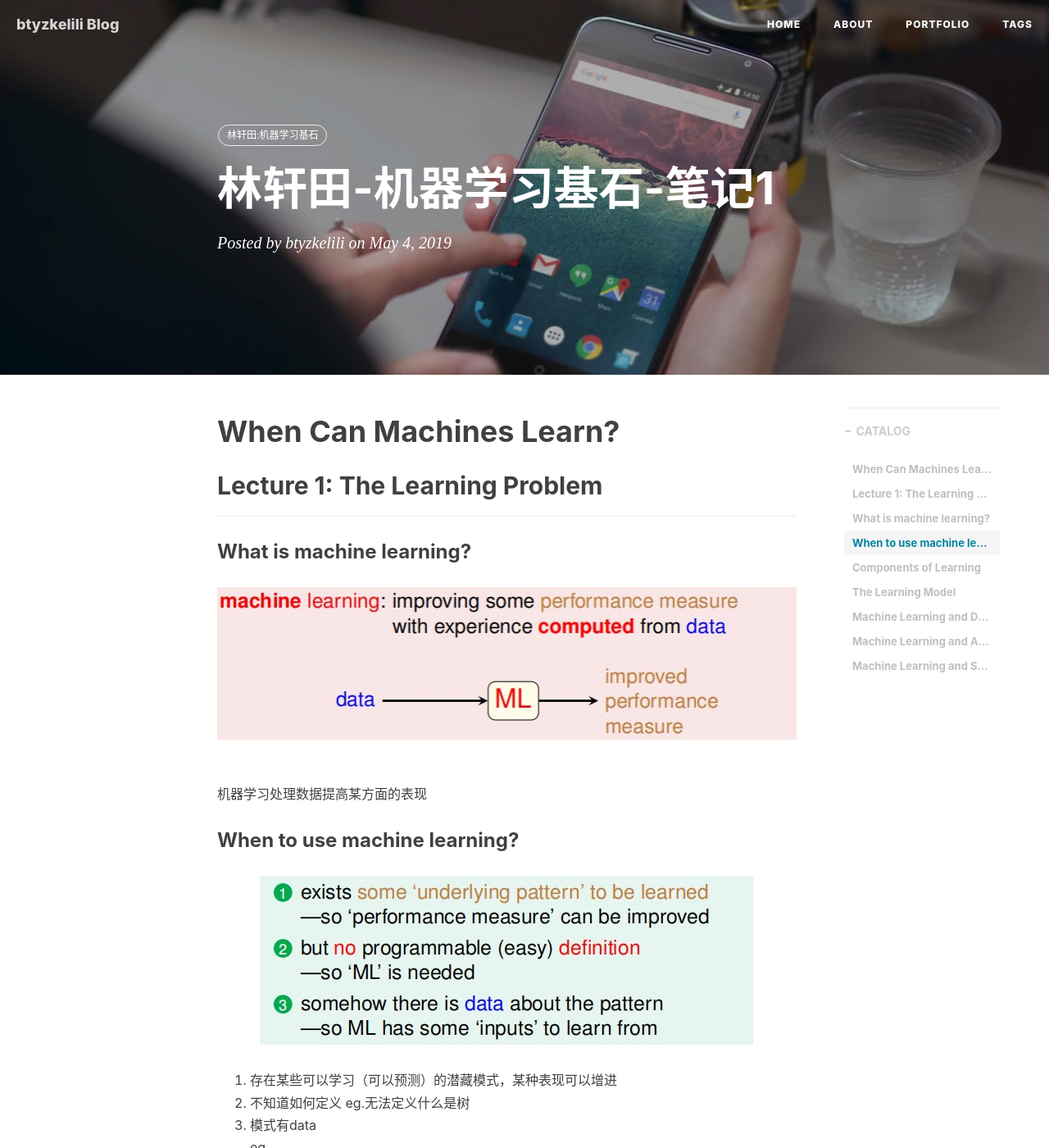
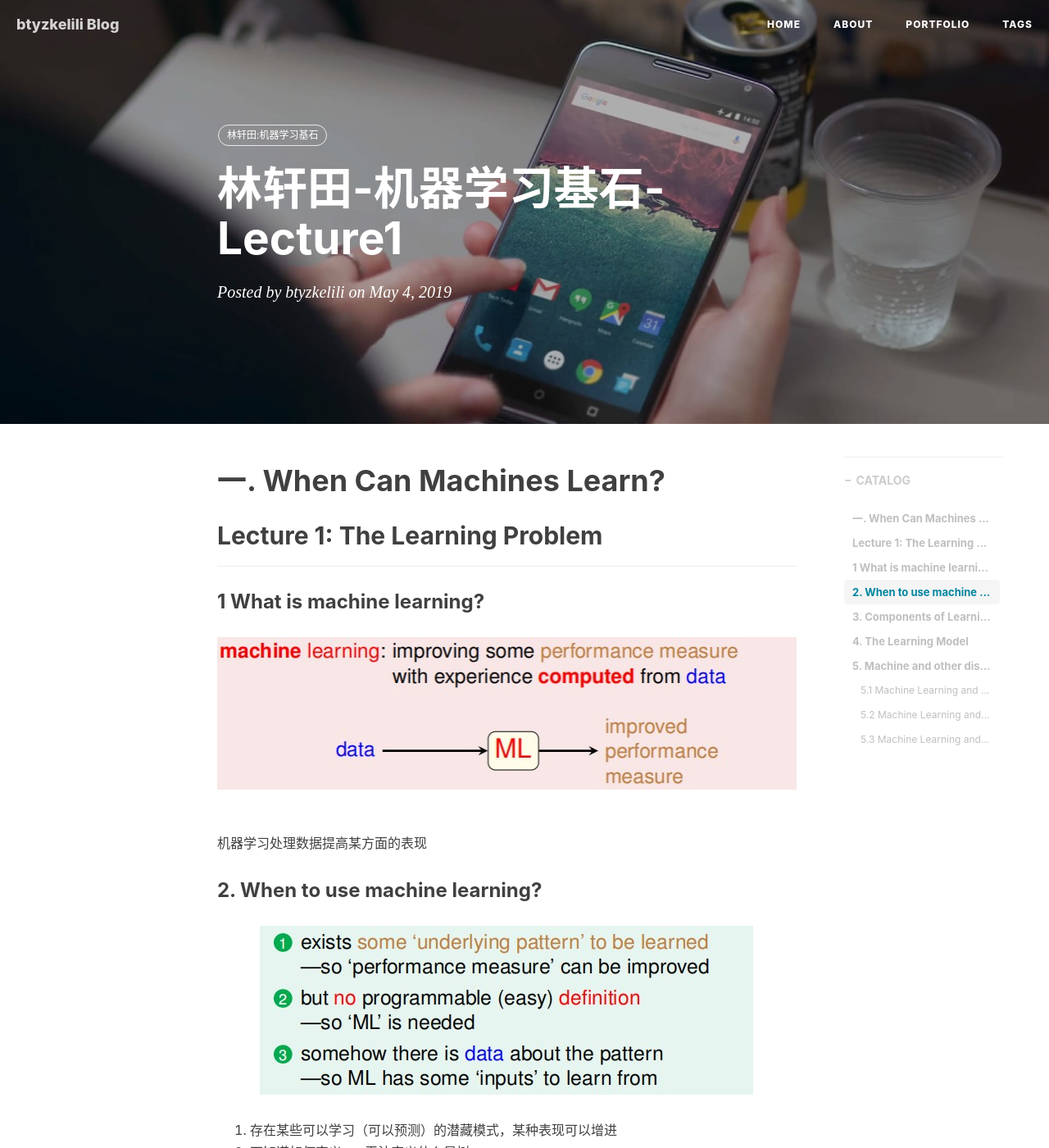
Before and after one commit to btyzkelili/btyzkelili.github.io, a Jekyll site: the page built from _posts/2019-05-03-linxuantian-jishi-1.markdown, in a window 1280 px wide and 1400 px high. Shown: the whole window at 82% size. Built offline with Jekyll 4.4.1, drawn with Linux system fonts in a browser that asks for light colours; nearby versions of some CDN libraries; comment, search, counter and statistics services are not loaded; some of the changed text lies outside the part shown.

Commit message:
add post 2019-05-03-linxuantian-jishi-1

```diff
--- a/_posts/2019-05-03-linxuantian-jishi-1.markdown
+++ b/_posts/2019-05-03-linxuantian-jishi-1.markdown
@@ -1,6 +1,6 @@
 ---
 layout:     post
-title:      "林轩田-机器学习基石-笔记1"
+title:      "林轩田-机器学习基石-Lecture1"
 subtitle:   ""
 date:       2019-05-04 12:00:00
 author:     "btyzkelili"
@@ -10,14 +10,14 @@ catalog:    true
 tags:
     - 林轩田:机器学习基石
 ---
-# When Can Machines Learn?
+# 一. When Can Machines Learn?
 ## Lecture 1: The Learning Problem
 ---
-### What is machine learning?
+### 1 What is machine learning?
 ![](/img/linxuant-jishi/1.jpg)
 机器学习处理数据提高某方面的表现
 
-### When to use machine learning?
+### 2. When to use machine learning?
 ![](/img/linxuant-jishi/2.jpg)
  1. 存在某些可以学习（可以预测）的潜藏模式，某种表现可以增进
  2. 不知道如何定义 eg.无法定义什么是树
@@ -26,7 +26,7 @@ eg.
 ![](/img/linxuant-jishi/3.jpg)
 ![](/img/linxuant-jishi/4.jpg)
 
-### Components of Learning
+### 3. Components of Learning
 ![](/img/linxuant-jishi/6.jpg)
 1. 输入input：x
 2. 输出output: y
@@ -34,23 +34,24 @@ eg.
 4. 数据(x,y)
 5. 假说函数g:尽可能与f相似
 
-### The Learning Model
+### 4. The Learning Model
 ![](/img/linxuant-jishi/5.jpg)
 * 机器学习演算法A:有两个输入：数据和H(hypothsis set),任务是从很多可能的公式h组成的H(hypothesis set)中选一个它认为最接近f的g
 * 机器学习模型：A and H
 * 机器学习进一步定义：使用数据计算尽可能接近f的g
 eg.
 ![](/img/linxuant-jishi/7.jpg)
-![](/img/linxuantian-jishi/8.jpg)
+![](/img/linxuant-jishi/8.jpg)
 
-### Machine Learning and Data Mining
+### 5. Machine and other disciplines
+#### 5.1 Machine Learning and Data Mining
 ![](/img/linxuant-jishi/11.jpg)
 机器学习和数据挖掘在实际中很难区分，但是并不是一样的
 
-### Machine Learning and Artificial Intelligence
+#### 5.2 Machine Learning and Artificial Intelligence
 ![](/img/linxuant-jishi/10.jpg)
 机器学习是实现人工智能的一个方法
 
-### Machine Learning and Statistics
+#### 5.3 Machine Learning and Statistics
 ![](/img/linxuant-jishi/9.jpg)
 统计方法有很多机器学习可以借鉴的方法
```
